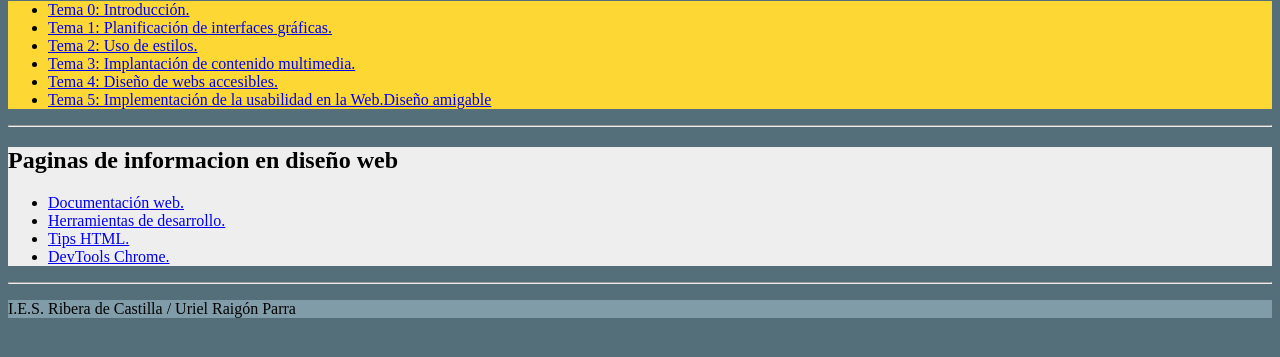
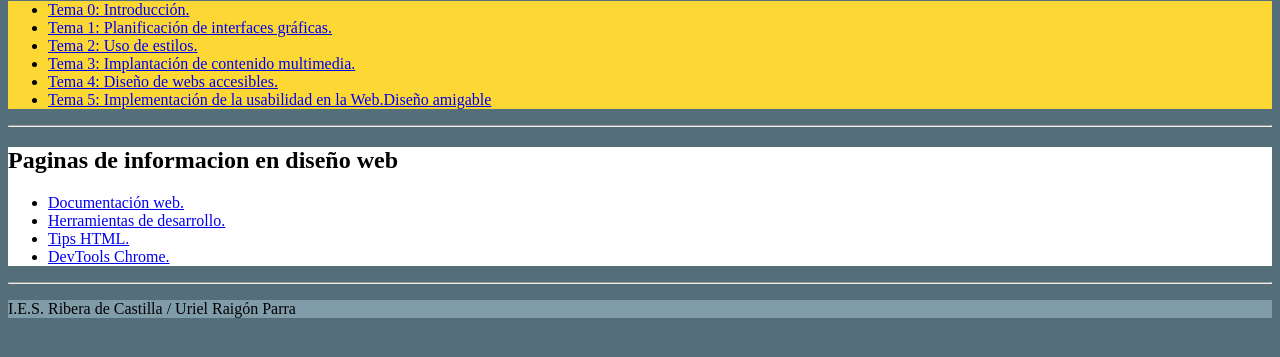
Before and after one commit to ur1e1/ur1e1.github.io, a plain HTML site: page index.html in a window 1280 px wide. Shown: the part 79-436 px from the top of the page. Drawn offline with Linux system fonts and the light colour scheme.

Commit message:
Update hojaColores1.css

```diff
--- a/CSS/hojaColores1.css
+++ b/CSS/hojaColores1.css
@@ -11,7 +11,7 @@ nav{
     }
 
 div{
-    background: #eee;
+    background:white;
 }
 
 footer{
```
